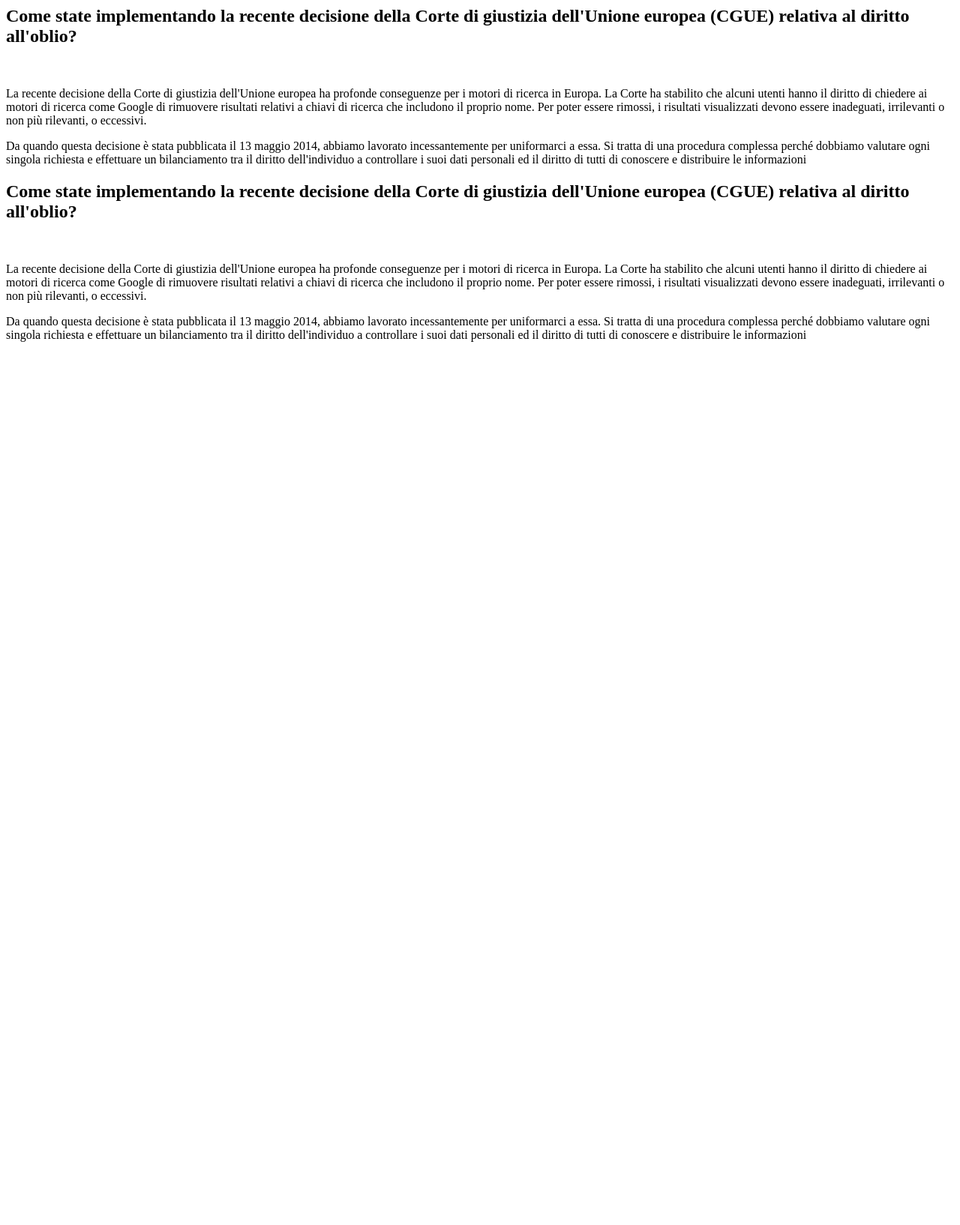
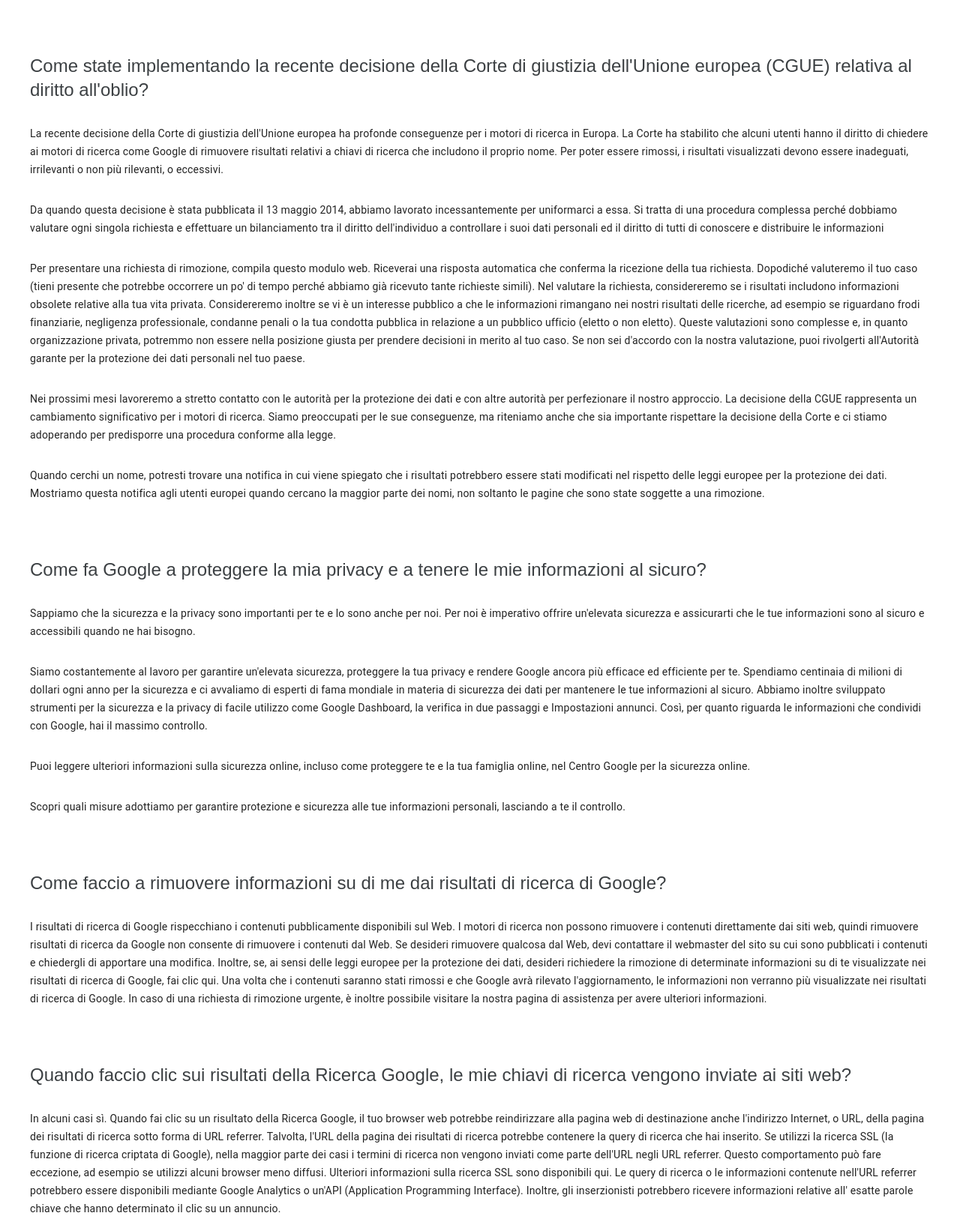
Before and after one commit to flavioalessandri/php-google-faq, a PHP site: page / in a window 1280 px wide. Shown: the whole page at 75% size. Before the commit the page ends 456 px from the top, so only its background shows below. Run offline with PHP 8.4, Linux system fonts and the light colour scheme.

Commit message:
Excercise completed

```diff
--- a/index.php
+++ b/index.php
@@ -10,46 +10,91 @@ $google = [
                   [
                     "La recente decisione della Corte di giustizia dell'Unione europea ha profonde conseguenze per i motori di ricerca in Europa. La Corte ha stabilito che alcuni utenti hanno il diritto di chiedere ai motori di ricerca come Google di rimuovere risultati relativi a chiavi di ricerca che includono il proprio nome. Per poter essere rimossi, i risultati visualizzati devono essere inadeguati, irrilevanti o non più rilevanti, o eccessivi.",
 
-                    "Da quando questa decisione è stata pubblicata il 13 maggio 2014, abbiamo lavorato incessantemente per uniformarci a essa. Si tratta di una procedura complessa perché dobbiamo valutare ogni singola richiesta e effettuare un bilanciamento tra il diritto dell'individuo a controllare i suoi dati personali ed il diritto di tutti di conoscere e distribuire le informazioni"
+                    "Da quando questa decisione è stata pubblicata il 13 maggio 2014, abbiamo lavorato incessantemente per uniformarci a essa. Si tratta di una procedura complessa perché dobbiamo valutare ogni singola richiesta e effettuare un bilanciamento tra il diritto dell'individuo a controllare i suoi dati personali ed il diritto di tutti di conoscere e distribuire le informazioni",
+
+                    "Per presentare una richiesta di rimozione, compila questo modulo web. Riceverai una risposta automatica che conferma la ricezione della tua richiesta. Dopodiché valuteremo il tuo caso (tieni presente che potrebbe occorrere un po' di tempo perché abbiamo già ricevuto tante richieste simili). Nel valutare la richiesta, considereremo se i risultati includono informazioni obsolete relative alla tua vita privata. Considereremo inoltre se vi è un interesse pubblico a che le informazioni rimangano nei nostri risultati delle ricerche, ad esempio se riguardano frodi finanziarie, negligenza professionale, condanne penali o la tua condotta pubblica in relazione a un pubblico ufficio (eletto o non eletto). Queste valutazioni sono complesse e, in quanto organizzazione privata, potremmo non essere nella posizione giusta per prendere decisioni in merito al tuo caso. Se non sei d'accordo con la nostra valutazione, puoi rivolgerti all'Autorità garante per la protezione dei dati personali nel tuo paese.",
+
+                    "Nei prossimi mesi lavoreremo a stretto contatto con le autorità per la protezione dei dati e con altre autorità per perfezionare il nostro approccio. La decisione della CGUE rappresenta un cambiamento significativo per i motori di ricerca. Siamo preoccupati per le sue conseguenze, ma riteniamo anche che sia importante rispettare la decisione della Corte e ci stiamo adoperando per predisporre una procedura conforme alla legge.",
+
+                    "Quando cerchi un nome, potresti trovare una notifica in cui viene spiegato che i risultati potrebbero essere stati modificati nel rispetto delle leggi europee per la protezione dei dati. Mostriamo questa notifica agli utenti europei quando cercano la maggior parte dei nomi, non soltanto le pagine che sono state soggette a una rimozione."
                   ]
                 ],
 
                 ["question" =>
-                 "Come state implementando la recente decisione della Corte di giustizia dell'Unione europea (CGUE) relativa al diritto all'oblio?",
+                 "Come fa Google a proteggere la mia privacy e a tenere le mie informazioni al sicuro?",
 
                 "answer" =>
                   [
-                    "La recente decisione della Corte di giustizia dell'Unione europea ha profonde conseguenze per i motori di ricerca in Europa. La Corte ha stabilito che alcuni utenti hanno il diritto di chiedere ai motori di ricerca come Google di rimuovere risultati relativi a chiavi di ricerca che includono il proprio nome. Per poter essere rimossi, i risultati visualizzati devono essere inadeguati, irrilevanti o non più rilevanti, o eccessivi.",
+                    "Sappiamo che la sicurezza e la privacy sono importanti per te e lo sono anche per noi. Per noi è imperativo offrire un'elevata sicurezza e assicurarti che le tue informazioni sono al sicuro e accessibili quando ne hai bisogno.",
 
-                   "Da quando questa decisione è stata pubblicata il 13 maggio 2014, abbiamo lavorato incessantemente per uniformarci a essa. Si tratta di una procedura complessa perché dobbiamo valutare ogni singola richiesta e effettuare un bilanciamento tra il diritto dell'individuo a controllare i suoi dati personali ed il diritto di tutti di conoscere e distribuire le informazioni"
+                   "Siamo costantemente al lavoro per garantire un'elevata sicurezza, proteggere la tua privacy e rendere Google ancora più efficace ed efficiente per te. Spendiamo centinaia di milioni di dollari ogni anno per la sicurezza e ci avvaliamo di esperti di fama mondiale in materia di sicurezza dei dati per mantenere le tue informazioni al sicuro. Abbiamo inoltre sviluppato strumenti per la sicurezza e la privacy di facile utilizzo come Google Dashboard, la verifica in due passaggi e Impostazioni annunci. Così, per quanto riguarda le informazioni che condividi con Google, hai il massimo controllo.",
+
+                   "Puoi leggere ulteriori informazioni sulla sicurezza online, incluso come proteggere te e la tua famiglia online, nel Centro Google per la sicurezza online.",
+
+                  "Scopri quali misure adottiamo per garantire protezione e sicurezza alle tue informazioni personali, lasciando a te il controllo."
                   ]
+                ],
+
+                ["question" =>
+                 "Come faccio a rimuovere informazioni su di me dai risultati di ricerca di Google?",
+
+                "answer" =>
+                  [
+                    "I risultati di ricerca di Google rispecchiano i contenuti pubblicamente disponibili sul Web. I motori di ricerca non possono rimuovere i contenuti direttamente dai siti web, quindi rimuovere risultati di ricerca da Google non consente di rimuovere i contenuti dal Web. Se desideri rimuovere qualcosa dal Web, devi contattare il webmaster del sito su cui sono pubblicati i contenuti e chiedergli di apportare una modifica. Inoltre, se, ai sensi delle leggi europee per la protezione dei dati, desideri richiedere la rimozione di determinate informazioni su di te visualizzate nei risultati di ricerca di Google, fai clic qui. Una volta che i contenuti saranno stati rimossi e che Google avrà rilevato l'aggiornamento, le informazioni non verranno più visualizzate nei risultati di ricerca di Google. In caso di una richiesta di rimozione urgente, è inoltre possibile visitare la nostra pagina di assistenza per avere ulteriori informazioni."
+                  ]
+                ],
+
+                ["question" =>
+                 "Quando faccio clic sui risultati della Ricerca Google, le mie chiavi di ricerca vengono inviate ai siti web?",
+
+                "answer" =>
+                  [
+                    "In alcuni casi sì. Quando fai clic su un risultato della Ricerca Google, il tuo browser web potrebbe reindirizzare alla pagina web di destinazione anche l'indirizzo Internet, o URL, della pagina dei risultati di ricerca sotto forma di URL referrer. Talvolta, l'URL della pagina dei risultati di ricerca potrebbe contenere la query di ricerca che hai inserito. Se utilizzi la ricerca SSL (la funzione di ricerca criptata di Google), nella maggior parte dei casi i termini di ricerca non vengono inviati come parte dell'URL negli URL referrer. Questo comportamento può fare eccezione, ad esempio se utilizzi alcuni browser meno diffusi. Ulteriori informazioni sulla ricerca SSL sono disponibili qui. Le query di ricerca o le informazioni contenute nell'URL referrer potrebbero essere disponibili mediante Google Analytics o un'API (Application Programming Interface). Inoltre, gli inserzionisti potrebbero ricevere informazioni relative all' esatte parole chiave che hanno determinato il clic su un annuncio."
+                  ]
+
                 ]
               ]
           ];
+ ?>
 
-
-$faq = $google['faq'];
-
-foreach ($faq as $key => $value) {
-
-  $arrKey = array_keys($value);
-  $question= "<h2>" . $value["question"] . "</h2>";
-  $answer = $value["answer"];
-
-  echo $question . "<br>";
-
-  foreach ( $answer as $a) {
-
-    $paragraph = "<p>" .$a . "</p>";
-    echo $paragraph;
-  }
+<div class="container" style="margin:0 auto; max-width:1200px; color: rgba(0,0,0,0.87); font-family: Roboto,arial,sans-serif; font-size: 14px; font-weight: 400; line-height: 1.54;">
 
 
 
+ <?php
+
+ $faq = $google['faq'];
+ foreach ($faq as $key => $value) {
+
+   $answer = $value["answer"];
+   $question= $value["question"];
+
+  ?>
+
+    <h2 style = "color: #3c4043;font-family: 'Google Sans',sans-serif;font-weight: 500; font-size: 24px; line-height: 32px; margin: 0; padding: 64px 0 0 0;">
+
+       <?php echo $question ?>
+
+    </h2>
+
+  <?php
+
+    foreach ( $answer as $paragraph) {
+
+  ?>
+
+    <p style = "letter-spacing: .2px;line-height: 24px; padding-top: 20px;margin: 10px 0;">
+
+       <?php echo $paragraph ?>
+
+     </p>
+
+  <?php
+
+    }
+  };
+
+  ?>
 
 
-
-}
-
-
- ?>
+  </div>
```
